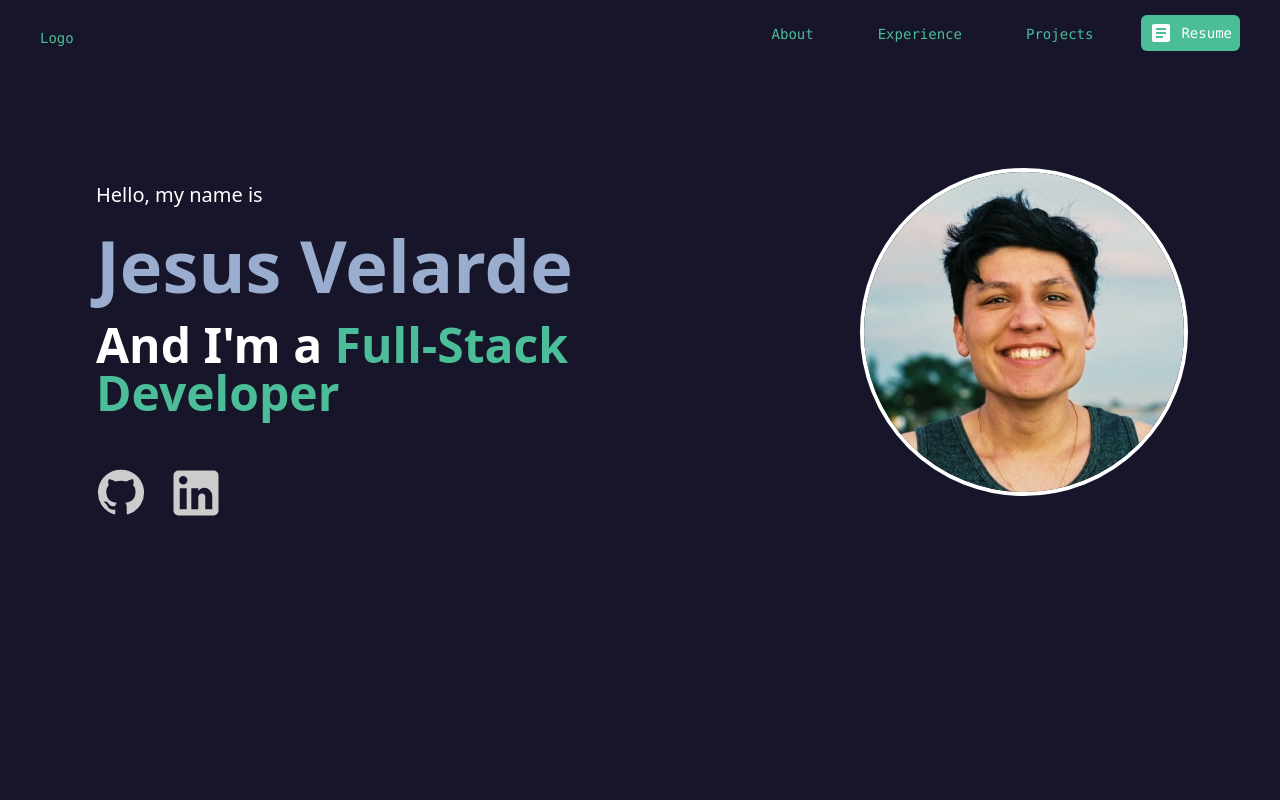
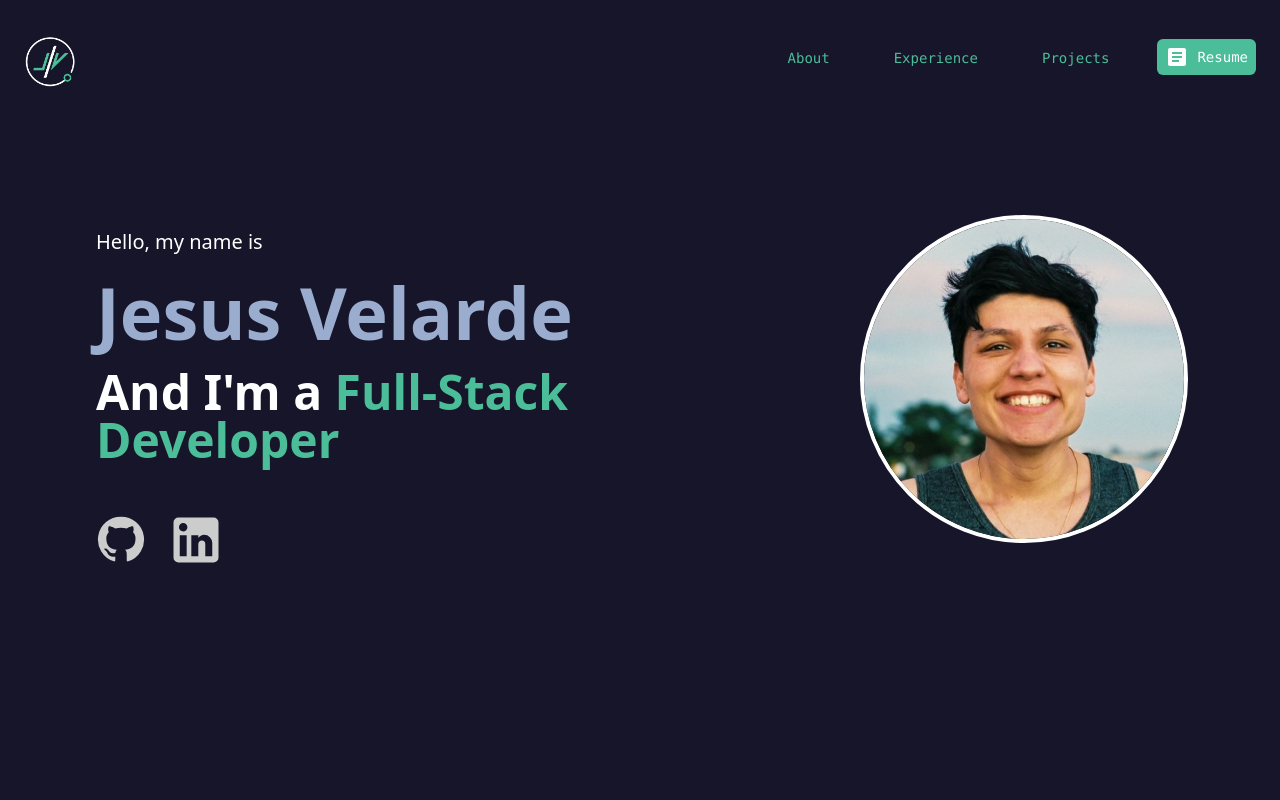
Before and after one commit to heyyysus/dev-portfolio, a Next.js app: page / in a window 1280 px wide. Shown: the top 800 px of the page. Built offline with nearby package versions, Linux system fonts and the light colour scheme.

Commit message:
add logo to nav

```diff
--- a/src/app/_components/nav.tsx
+++ b/src/app/_components/nav.tsx
@@ -9,6 +9,7 @@ import { DownloadBtn } from './downloadBtn';
 import MenuIcon from '@mui/icons-material/Menu';
 import MenuBtn from './menuBtn';
 import DownloadIcon from '@mui/icons-material/Download';
+import Image from 'next/image';
 
 const Navigation: React.FC = () => {
 
@@ -34,11 +35,13 @@ const Navigation: React.FC = () => {
 
   return (
     <>
-      <nav className="bg-blue-dark flex justify-between w-fill px-10 font-mono text-sm md:static fixed w-screen">
+      <nav className="bg-blue-dark flex justify-between w-fill font-mono text-sm md:static fixed w-screen">
         <div className='py-7'>
-          Logo
+          <Link href="/">
+            <Image src='/images/logo/logo 2.png' alt='logo' width={100} height={100} />
+          </Link>
         </div>
-        <div className='md:block hidden'>
+        <div className='md:block hidden p-6'>
           <ul className="flex">
             <li>
               <NavItem label='About' href='#about' onClick={handleLinkClick} />
@@ -59,7 +62,7 @@ const Navigation: React.FC = () => {
             </li>
           </ul>
         </div>
-        <div className='md:hidden block'>
+        <div className='md:hidden block mt-6 mr-6'>
           <MenuBtn onClick={handleMenuClick} />
         </div>
 
```
Also changed, not shown: public/images/logo/logo 1.png (added), public/images/logo/logo 2.png (added).
